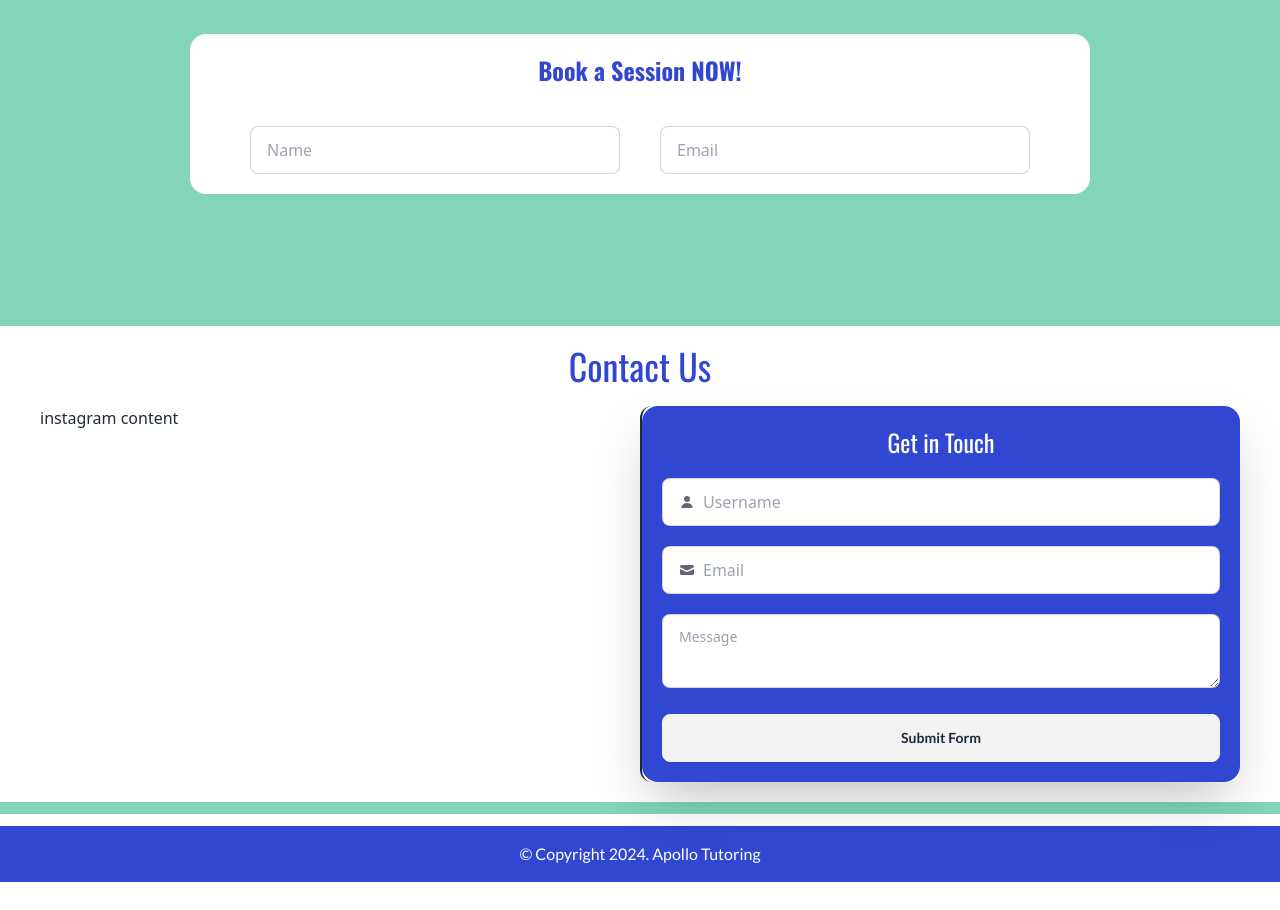
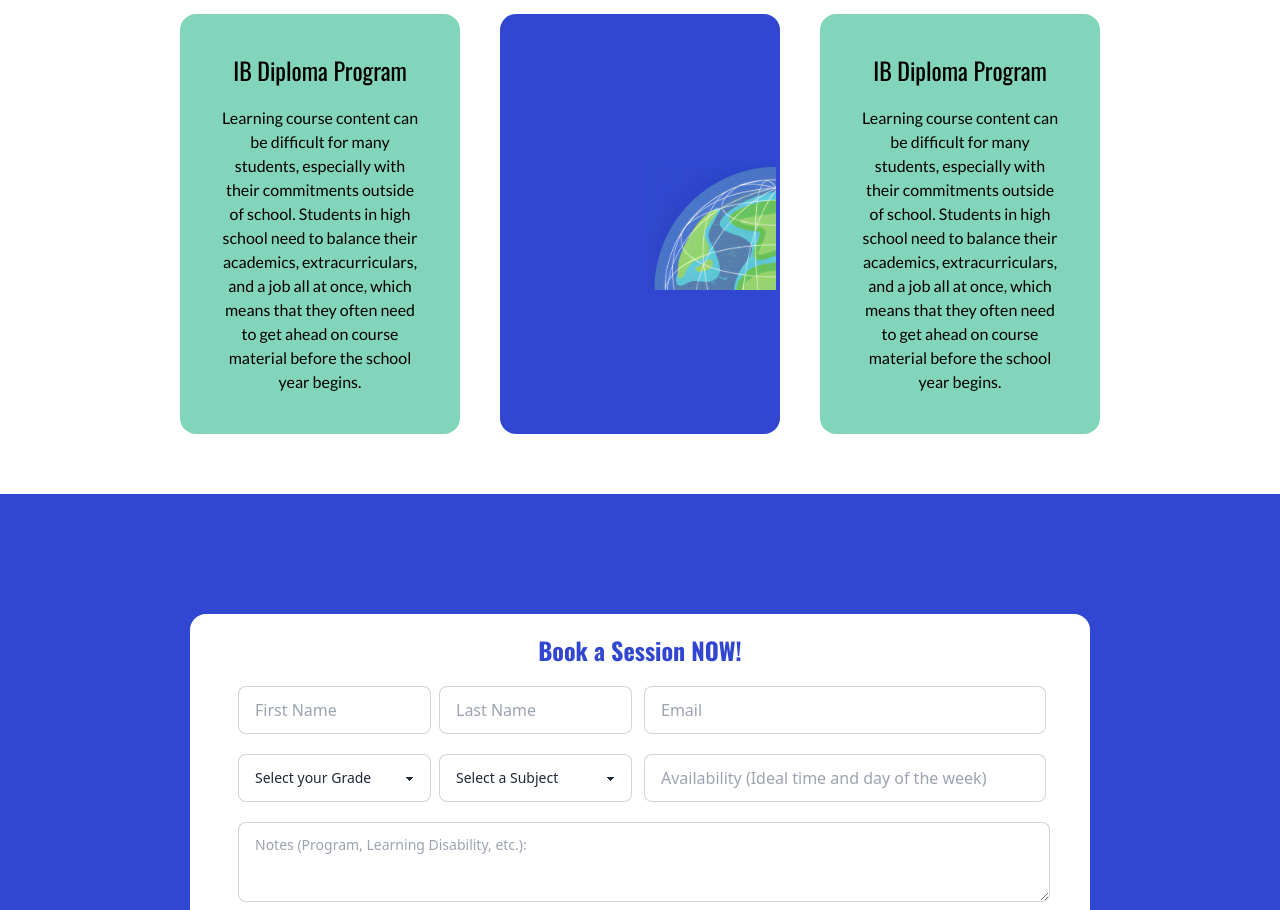
Before and after one commit to ApolloTutoring/Apollo-Tutoring-Website, a Next.js app in the folder apollo_tutoring/: page / in a window 1280 px wide. Shown: the part 1780-2690 px from the top of the page. Before the commit the page ends 2662 px from the top, so only its background shows below. Built offline with nearby package versions, Linux system fonts and the light colour scheme.

Commit message:
Finished "book a session" section

```diff
--- a/apollo_tutoring/src/app/components/bookasession.js
+++ b/apollo_tutoring/src/app/components/bookasession.js
@@ -30,13 +30,45 @@ export default function BookaSession() {
       <div className="">
         <form onSubmit={onSubmit}>
             <div className="px-10 grid sm:grid-cols-2 grid-cols-1">
-                <div className="mx-5">
-                    <input type="text" placeholder="Name" class="input input-bordered w-full m-5 mx-auto" />
+                <div className="mx-1 grid grid-cols-2">
+                    <input type="text" placeholder="First Name" className="input input-bordered my-2 sm:my-5 mx-1" name="first_name"/>
+                    <input type="text" placeholder="Last Name" className="input input-bordered my-2 sm:my-5 mx-1" name="last_name"/>
                 </div>
-                <div className="mx-5">
-                    <input type="text" placeholder="Email" class="input input-bordered w-full m-5 mx-auto" />
+                <div className="mx-1">
+                    <input type="text" placeholder="Email" name="email" className="input input-bordered w-full m-2 sm:m-5 mx-1 sm:mx-auto" />
                 </div>
-
+                <div className="mx-1 grid grid-cols-2">
+                    <select class="select select-bordered mb-4 mx-1" name="grade">
+                      <option disabled selected default>Select your Grade</option>
+                      <option>1</option>
+                      <option>2</option>
+                      <option>3</option>
+                      <option>4</option>
+                      <option>5</option>
+                      <option>6</option>
+                      <option>7</option>
+                      <option>8</option>
+                      <option>9</option>
+                      <option>10</option>
+                      <option>11</option>
+                    </select>
+                    <select class="select select-bordered mb-4 mx-1" name="subject">
+                      <option disabled selected>Select a Subject</option>
+                      <option>Math</option>
+                      <option>Chemistry</option>
+                      <option>Physics</option>
+                    </select>
+                </div>
+                <div className="mx-1">
+                    <input type="text" placeholder="Availability (Ideal time and day of the week)" name="availability" className="input input-bordered w-full mx-1 text-sm sm:mx-auto" />
+                </div>
+                <div className="sm:col-span-2 mx-1 my-1">
+                  <textarea class="textarea textarea-bordered w-full h-20 mx-1" placeholder="Notes (Program, Learning Disability, etc.):" name="notes"></textarea>
+                </div>
+                <div className="sm:col-span-2 mx-1 mb-5">
+                  <button className="btn bg-primary text-white w-full mx-1" type="submit">Book a Session</button>
+                  <span className="text-standard_navy w-full mx-auto text-center font-paraFont font-bold">{result}</span>
+                </div>
             </div>
         </form>
 
--- a/apollo_tutoring/src/app/components/contactus.js
+++ b/apollo_tutoring/src/app/components/contactus.js
@@ -30,23 +30,23 @@ export default function Contact() {
       <div className="bg-standard_navy pt-5 rounded-2xl">
         <h1 className="text-center text-2xl text-white font-headFont">Get in Touch</h1>
         <form onSubmit={onSubmit}>
-          <label class="input input-bordered flex items-center gap-2 m-5 ">
+          <label className="input input-bordered flex items-center gap-2 m-5 ">
             <svg
                 xmlns="http://www.w3.org/2000/svg"
                 viewBox="0 0 16 16"
                 fill="currentColor"
-                class="h-4 w-4 opacity-70">
+                className="h-4 w-4 opacity-70">
                 <path
                 d="M8 8a3 3 0 1 0 0-6 3 3 0 0 0 0 6ZM12.735 14c.618 0 1.093-.561.872-1.139a6.002 6.002 0 0 0-11.215 0c-.22.578.254 1.139.872 1.139h9.47Z" />
             </svg>
-            <input type="text" name="name" className="grow" placeholder="Username" required />
+            <input type="text" name="name" className="grow" placeholder="Name" required />
           </label>
-          <label class="input input-bordered flex items-center gap-2 m-5 ">
+          <label className="input input-bordered flex items-center gap-2 m-5 ">
             <svg
                 xmlns="http://www.w3.org/2000/svg"
                 viewBox="0 0 16 16"
                 fill="currentColor"
-                class="h-4 w-4 opacity-70">
+                className="h-4 w-4 opacity-70">
                 <path
                 d="M2.5 3A1.5 1.5 0 0 0 1 4.5v.793c.026.009.051.02.076.032L7.674 8.51c.206.1.446.1.652 0l6.598-3.185A.755.755 0 0 1 15 5.293V4.5A1.5 1.5 0 0 0 13.5 3h-11Z" />
                 <path
--- a/apollo_tutoring/src/app/home.js
+++ b/apollo_tutoring/src/app/home.js
@@ -122,16 +122,34 @@ export function Home() {
         <h2 className="text-standard_white h2">Testimonials</h2>
           <Carousel_Component />
       </div>
-      <div className="bg-standard_teal h-auto p-10">
+      <div className="w-3/4 mx-auto my-10">
+        <h2 className="text-4xl text-standard_navy">Our Experience</h2>
+        <div className="grid sm:grid-cols-3 grid-cols-1">
+          <div className="m-5 p-10 bg-standard_teal h-auto rounded-2xl">
+            <h3 className="text-center text-black text-2xl font-headFont mb-5">IB Diploma Program</h3>
+            <p className="text-center text-black font-paraFont">Learning course content can be difficult for many students, especially with their commitments outside of school. Students in high school need to balance their academics, extracurriculars, and a job all at once, which means that they often need to get ahead on course material before the school year begins.</p>
+          </div>
+          <div className="m-5 p-5 bg-standard_navy h-auto rounded-2xl">
+            <div className="h-64 w-64 relative overflow-hidden">
+              <img src="/images/Untitled_design_1.jpeg" className=" w-full h-full absolute bottom-0 right-0 transform translate-x-1/2 translate-y-1/2" alt="Decorative Image"></img>
+            </div>
+          </div>
+          <div className="m-5 p-10 bg-standard_teal h-auto rounded-2xl">
+            <h3 className="text-center text-black text-2xl font-headFont mb-5">IB Diploma Program</h3>
+            <p className="text-center text-black font-paraFont">Learning course content can be difficult for many students, especially with their commitments outside of school. Students in high school need to balance their academics, extracurriculars, and a job all at once, which means that they often need to get ahead on course material before the school year begins.</p>
+          </div>
+        </div>
+      </div>
+      <div className="bg-standard_navy h-auto p-10">
         <div className="mx-auto h-fit sm:w-3/4 w-full m-20 rounded-2xl bg-white">
-          <h1 className="font-headFont font-bold text-2xl text-standard_navy text-center pt-5 m-5">Book a Session NOW!</h1>
+          <h1 className="font-headFont font-bold text-2xl text-standard_navy text-center pt-5 mt-5">Book a Session NOW!</h1>
           <BookaSession />
         </div>
       </div>
 
       <div className="h-3 bg-standard_teal"></div>
       <div>
-        <h1 className="font-headFont text-4xl text-center my-5 text-standard_navy">Contact Us</h1>
+        <h2 className="font-headFont text-4xl text-center my-5 text-standard_navy">Contact Us</h2>
       </div>
       <div className="grid grid-cols-1 md:grid-cols-2 h-fit md:mx-10 divide-x-0 md:divide-x-2 divide-y-2 md:divide-y-0">
         <div className="">instagram content</div>
```
